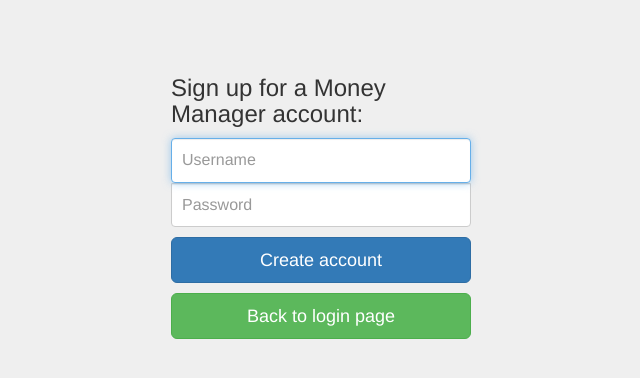
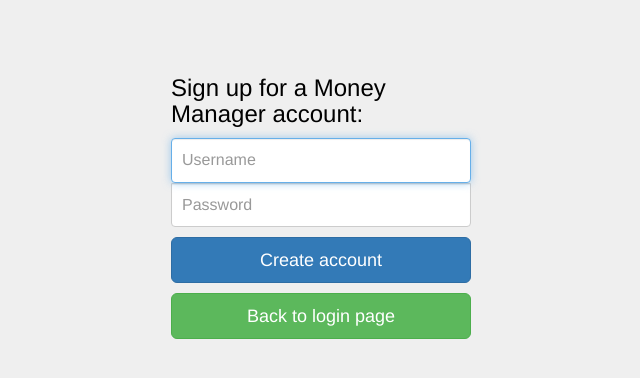
Before and after one commit to bkennedy04/MoneyManager, a PHP site: page /sign_up.php in a window 1280 px wide. Shown: the top 378 px of the page, without its empty margins (319-959 px from the left). Run offline with PHP 8.4, Linux system fonts and the light colour scheme; a stand-in replaces the project's code that opens the database connection.

Commit message:
Changed h3 style

```diff
--- a/website/login.html
+++ b/website/login.html
@@ -36,7 +36,7 @@
       <div class="col-sm-4">
         <div class="input-group">
         <form class="form-signin" action="login_processing.php" method="post">
-          <h2 class="form-signin-heading">Please sign in</h2>
+          <h3 class="form-signin-heading">Please sign in</h3>
           <input type="text" name="username" class="form-control" placeholder="Username" required autofocus>
           <input type="password" name="password" class="form-control" placeholder="Password" required>
           <div class="checkbox">
--- a/website/sign_up.php
+++ b/website/sign_up.php
@@ -27,7 +27,7 @@ session_start();
     <div class="container ">
 
         <form class="form-signin" action="sign_up_processing.php" method="post">
-          <h3 class="form-signin-heading">Sign up for a Money Manager account:</h3>
+          <h3 class="form-signin-heading" style="color: #000000; text-shadow: none">Sign up for a Money Manager account:</h3>
           <input type="text" name="username" class="form-control" placeholder="Username" required autofocus>
           <input type="password" name="password" class="form-control" placeholder="Password" required>
           <button class="btn btn-lg btn-primary btn-block" type="submit">Create account</button>
--- a/website/style.css
+++ b/website/style.css
@@ -75,6 +75,7 @@ h4 {
 	color: #ffffff;
 	text-shadow: 2px 2px #000000;
 }
+.form-signin-heading{
+	color: #ffffff;
+	text-shadow: 2px 2px #000000;
 }
-
-}
```
